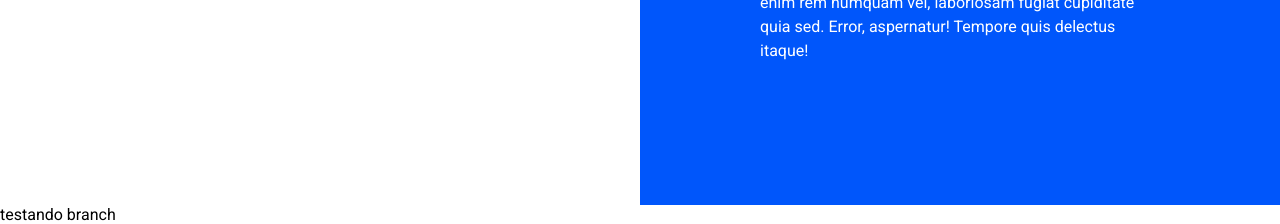
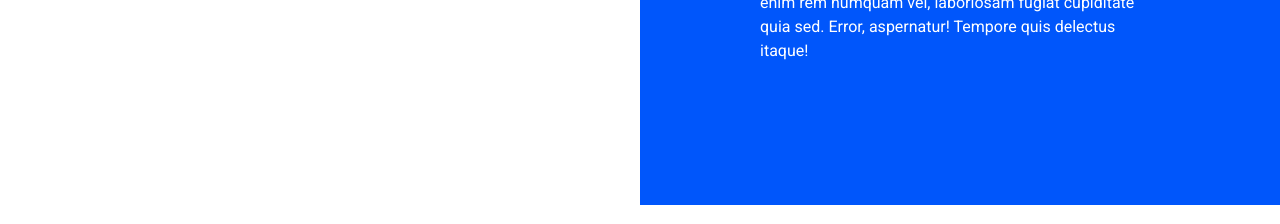
Before and after one commit to MarceloBaptista1/Projeto-login, a plain HTML site: page signup.html in a window 1280 px wide. Shown: the part 595-819 px from the top of the page. Drawn offline with Linux system fonts and the light colour scheme.

Commit message:
Correção do commit

```diff
--- a/signup.html
+++ b/signup.html
@@ -67,6 +67,5 @@
                 </p>
             </section>
         </main>
-        testando branch
     </body>
 </html>
```
